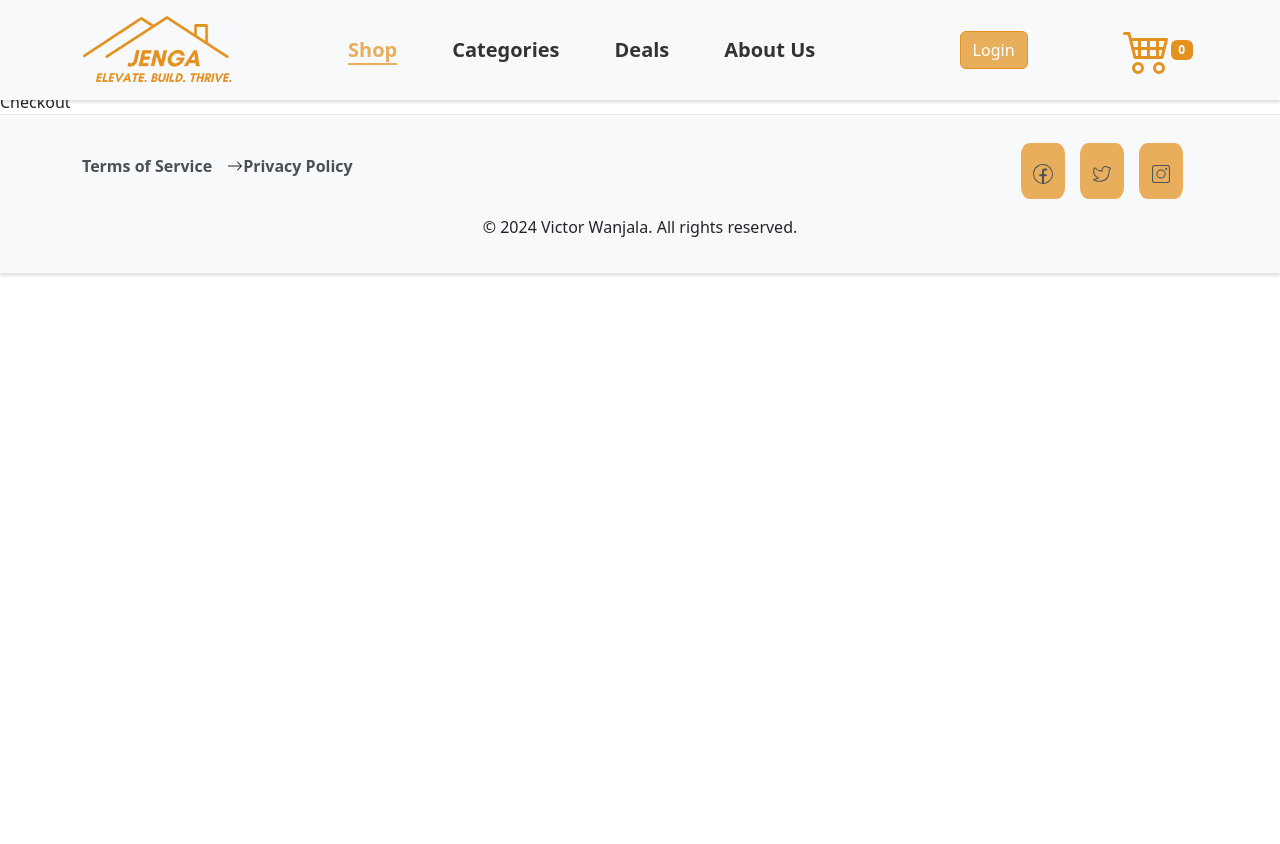
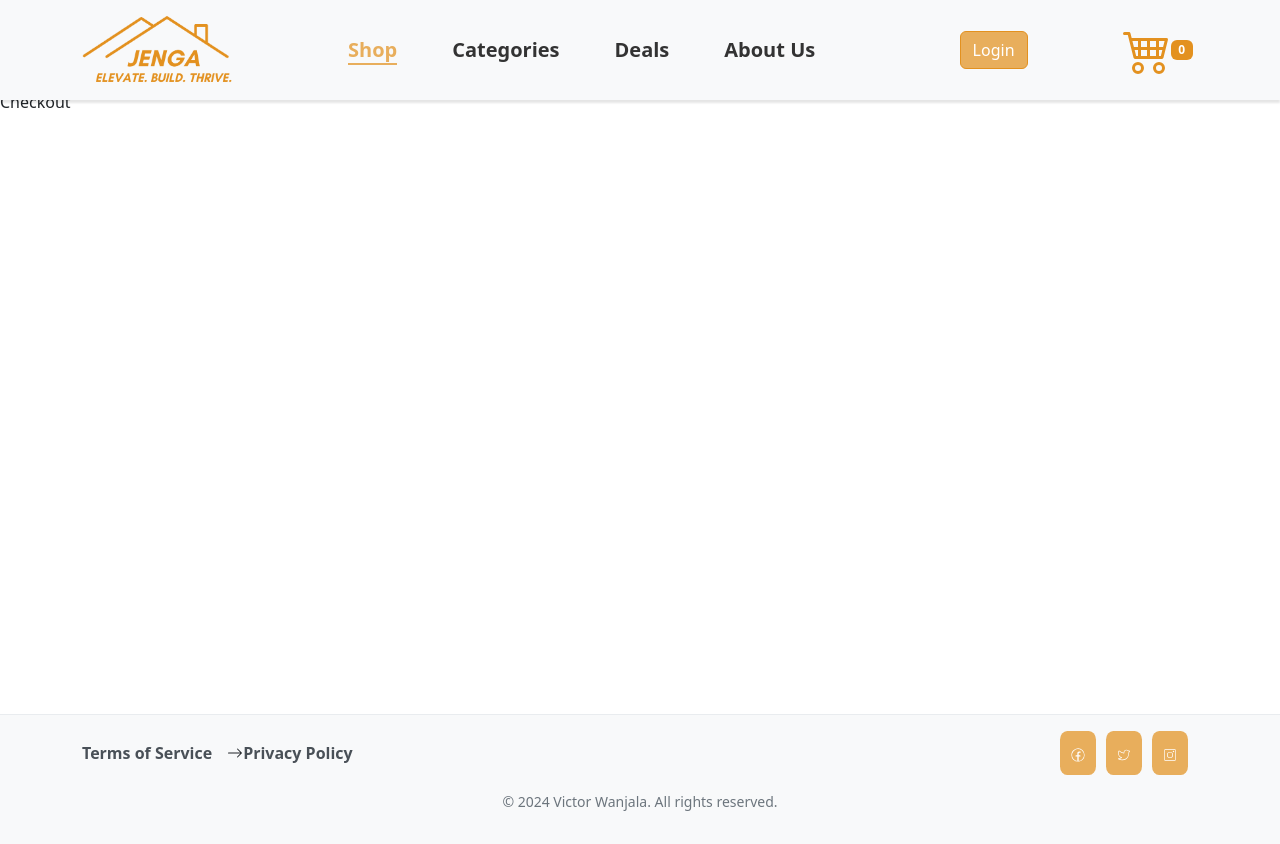
Before and after one commit to alvin-kiveu/Constriction_shop_React_Frontent, a React (Create React App) app: page /checkout in a window 1280 px wide. Before the commit the page ends 800 px from the top, so only its background shows below. Built offline with nearby package versions, Linux system fonts and the light colour scheme.

Commit message:
updating footer

```diff
--- a/src/comps/footer/Footer.jsx
+++ b/src/comps/footer/Footer.jsx
@@ -1,37 +1,35 @@
-// Footer.js
 import React from 'react';
 import { Link } from 'react-router-dom';
 import { BsArrowRight } from 'react-icons/bs';
 import { CiFacebook, CiTwitter, CiInstagram } from 'react-icons/ci';
-import './footer.css';
 
 const Footer = () => {
   return (
-    <footer className="bg-light text-dark footer">
-      <div className="container py-3">
+    <footer className="bg-light text-dark py-3" style={{ backgroundColor: '#fff', color: '#495057', padding: '2px 0', borderTop: '1px solid #e9ecef', boxShadow: '0 3px 2px rgba(0, 0, 0, 0.1)', marginTop: '600px' }}>
+      <div className="container">
         <div className="d-flex justify-content-between align-items-center">
-          <div className="footer-links">
-            <Link to="/terms" className="footer-link">
+          <div className="footer-links" style={{ display: 'flex', alignItems: 'center' }}>
+            <Link to="/terms" className="footer-link" style={{ marginRight: '15px', listStyle: 'none', display: 'inline-block', textDecoration: 'none', color: '#495057', fontWeight: 'bold', fontSize: '16px', transition: 'color 0.3s' }}>
               Terms of Service
             </Link>
             <BsArrowRight className="ml-2" />
-            <Link to="/privacy" className="footer-link">
+            <Link to="/privacy" className="footer-link" style={{ marginRight: '15px', listStyle: 'none', display: 'inline-block', textDecoration: 'none', color: '#495057', fontWeight: 'bold', fontSize: '16px', transition: 'color 0.3s' }}>
               Privacy Policy
             </Link>
           </div>
-          <div className="footer-social">
-            <a href="https://facebook.com" target="_blank" rel="noopener noreferrer" className="footer-icon">
+          <div className="footer-social" style={{ display: 'flex', marginLeft: 'auto' }}>
+            <a href="https://facebook.com" target="_blank" rel="noopener noreferrer" className="footer-icon" style={{ backgroundColor: '#E8AE5C', padding: '10px', color: '#fff', borderRadius: '20%', transition: 'background-color 0.3s', marginRight: '10px' }}>
               <CiFacebook />
             </a>
-            <a href="https://twitter.com" target="_blank" rel="noopener noreferrer" className="footer-icon">
+            <a href="https://twitter.com" target="_blank" rel="noopener noreferrer" className="footer-icon" style={{ backgroundColor: '#E8AE5C', padding: '10px', color: '#fff', borderRadius: '20%', transition: 'background-color 0.3s', marginRight: '10px' }}>
               <CiTwitter />
             </a>
-            <a href="https://instagram.com" target="_blank" rel="noopener noreferrer" className="footer-icon">
+            <a href="https://instagram.com" target="_blank" rel="noopener noreferrer" className="footer-icon" style={{ backgroundColor: '#E8AE5C', padding: '10px', color: '#fff', borderRadius: '20%', transition: 'background-color 0.3s', marginRight: '10px' }}>
               <CiInstagram />
             </a>
           </div>
         </div>
-        <div className="text-center mt-3">
+        <div className="text-center mt-3" style={{ textAlign: 'center', marginTop: '10px', fontSize: '14px', color: '#6c757d' }}>
           <p>&copy; 2024 Victor Wanjala. All rights reserved.</p>
         </div>
       </div>
--- a/src/comps/footer/footer.css
+++ b/src/comps/footer/footer.css
@@ -1,4 +1,3 @@
-/* footer.css */
 
 .footer {
     background-color: #fff; /* Light gray background color */
@@ -42,7 +41,7 @@
 
   .footer-social {
     display: flex;
-    margin-top: 10px;
+    margin-top: 550px;
   }
 
   .footer-social a {
```
